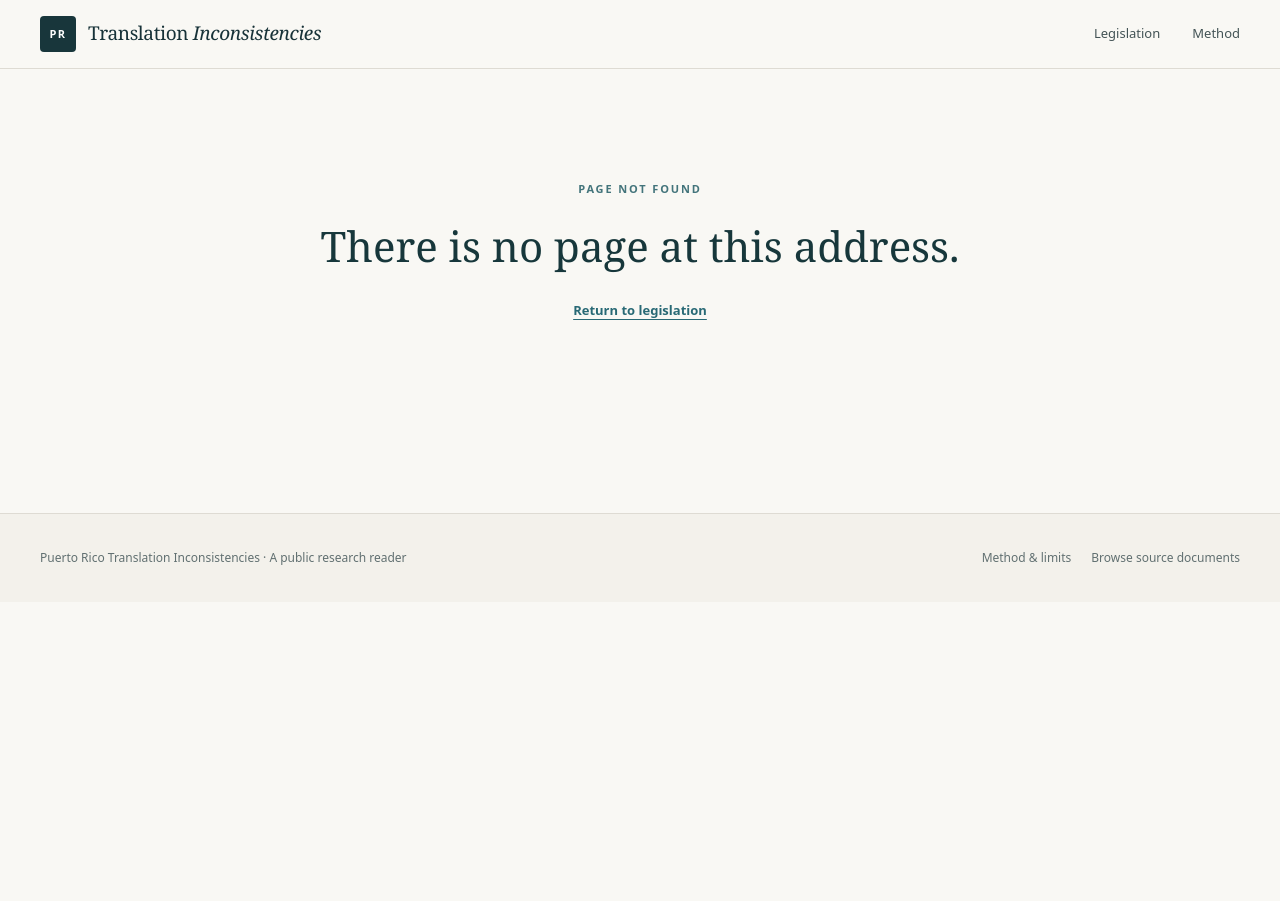
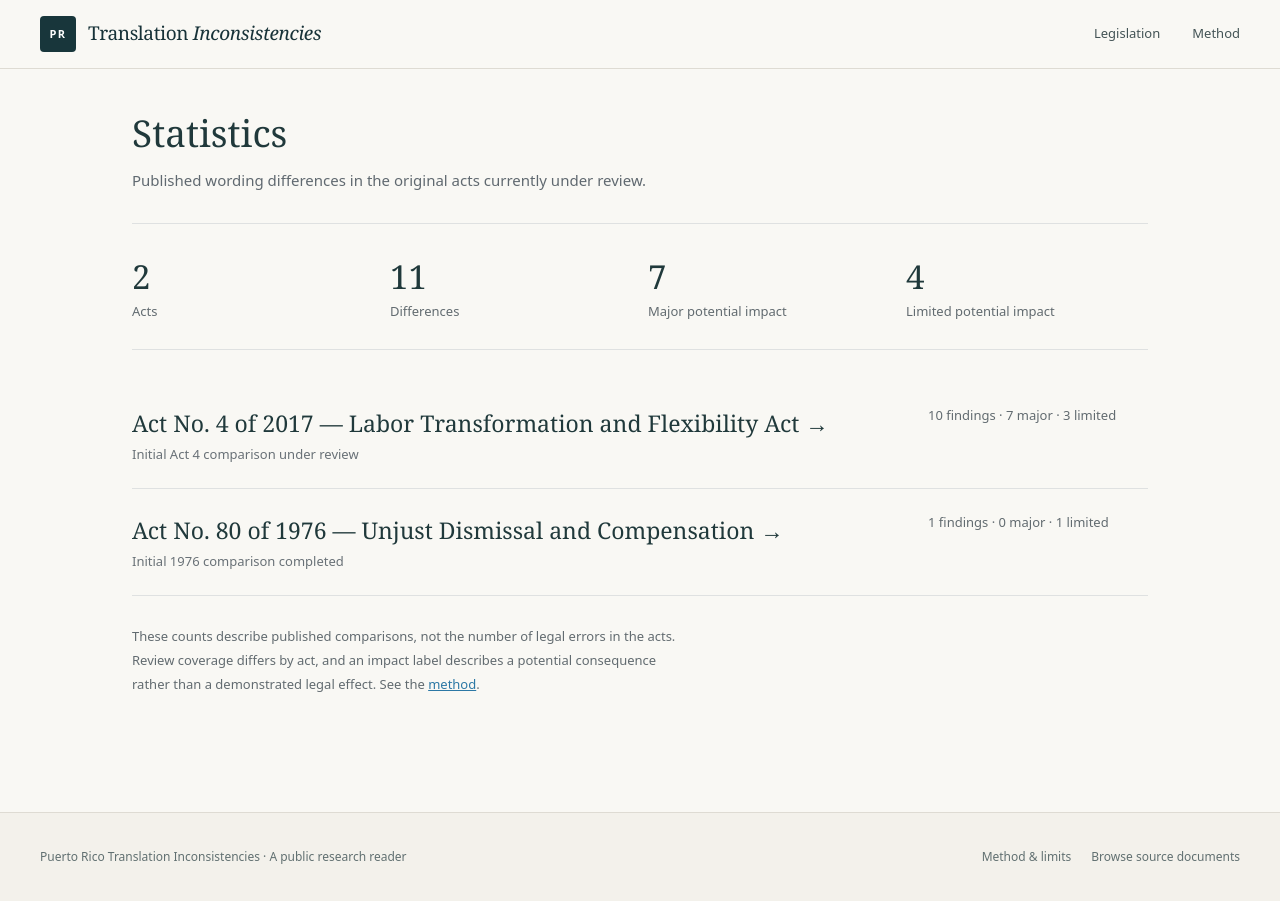
Before and after one commit to ae-oss/puerto-rico-translation-inconsistencies, a Next.js app: page /statistics in a window 1280 px wide. Before the commit this address had no page. Before the commit the page ends 800 px from the top, so only its background shows below. Built offline with nearby package versions, Linux system fonts and the light colour scheme.

Commit message:
Add statistics page

```diff
--- /dev/null
+++ b/src/app/statistics/page.tsx
@@ -0,0 +1,19 @@
+import Link from "next/link";
+import { findings, laws } from "@/lib/data";
+
+export const metadata = { title: "Statistics" };
+
+export default function StatisticsPage() {
+  const published = findings.filter((finding) => finding.published);
+  const major = published.filter((finding) => finding.impact === "major").length;
+  const limited = published.filter((finding) => finding.impact === "limited").length;
+  const unrated = published.filter((finding) => finding.impact === "unrated").length;
+  return <div className="mx-auto max-w-[1080px] px-5 py-9 sm:px-8">
+    <h1 className="font-serif text-[37px]">Statistics</h1>
+    <p className="mt-2 text-[15px] text-[#606970]">Published wording differences in the original acts currently under review.</p>
+    <div className="mt-8 grid gap-4 border-y border-[#dfe1e1] py-7 sm:grid-cols-4">{[["Acts", laws.length], ["Differences", published.length], ["Major potential impact", major], ["Limited potential impact", limited]].map(([label, value]) => <div key={label}><p className="font-serif text-[33px]">{value}</p><p className="text-[13px] text-[#626b70]">{label}</p></div>)}</div>
+    {unrated > 0 && <p className="mt-4 text-[13px]">{unrated} finding{unrated === 1 ? " has" : "s have"} no impact rating yet.</p>}
+    <div className="mt-8 space-y-0">{laws.map((law) => { const group = published.filter((finding) => finding.lawId === law.id); return <div key={law.id} className="grid gap-2 border-b border-[#dfe1e1] py-6 sm:grid-cols-[1fr_220px]"><div><Link href={`/laws/${law.id}/`} className="font-serif text-[23px] hover:text-[#2c78a5]">{law.number} — {law.title} →</Link><p className="mt-1 text-[13px] text-[#697177]">{law.coverage.label}</p></div><p className="text-[13px] text-[#626b70]">{group.length} findings · {group.filter((finding) => finding.impact === "major").length} major · {group.filter((finding) => finding.impact === "limited").length} limited</p></div>; })}</div>
+    <p className="mt-7 max-w-[75ch] text-[13px] leading-6 text-[#626b70]">These counts describe published comparisons, not the number of legal errors in the acts. Review coverage differs by act, and an impact label describes a potential consequence rather than a demonstrated legal effect. See the <Link href="/method/" className="text-[#2c78a5] underline">method</Link>.</p>
+  </div>;
+}
```
